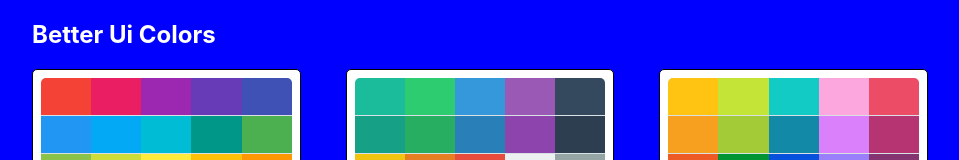
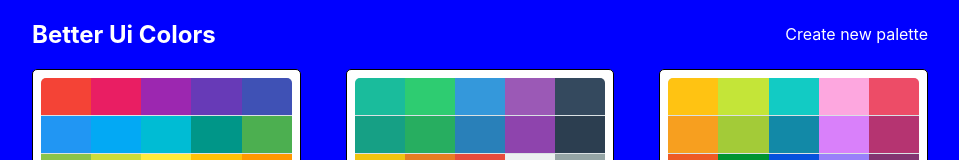
Before and after one commit to Sashakil12/flat-ui-clone, a React (Create React App) app: page / in a window 1280 px wide. Shown: the top 160 px of the page, without its empty margins (160-1119 px from the left). Built offline with nearby package versions, Linux system fonts and the light colour scheme.

Commit message:
connected react color with add button

```diff
--- a/package.json
+++ b/package.json
@@ -12,6 +12,7 @@
     "chroma-js": "^2.1.0",
     "rc-slider": "^9.1.0",
     "react": "^16.12.0",
+    "react-color": "^2.18.0",
     "react-copy-to-clipboard": "^5.0.2",
     "react-dom": "^16.12.0",
     "react-router-dom": "^5.1.2",
--- a/src/App.js
+++ b/src/App.js
@@ -5,6 +5,7 @@
 import SingleColorPalette from "./SingleColorComponent";
 import generatePalette from "./colorHelper";
 import { Route, Switch } from "react-router-dom";
+import NewPaletteForm from "./NewPaletteForm";
 
 function App() {
   function findPalette(id) {
@@ -14,6 +15,7 @@
   }
   return (
     <Switch>
+      <Route new path="/palette/new" render={() => <NewPaletteForm />} />
       <Route
         exact
         path="/"
--- a/src/PaletteList.js
+++ b/src/PaletteList.js
@@ -23,7 +23,12 @@
     display: "flex",
     width: "100%",
     justifyContent: "space-between",
-    color: "white"
+    color: "white",
+    alignItems: "center",
+    "& a": {
+      color: "white",
+      textDecoration: "none"
+    }
   },
   palette: {
     boxSizing: "border-box",
@@ -48,6 +53,7 @@
         <div className={classes.container}>
           <nav className={classes.nav}>
             <h1>Better Ui Colors</h1>
+            <Link to="/palette/new">Create new palette</Link>
           </nav>
           <div className={classes.palette}>
             {palettes.map(palette => (
```
Also changed, not shown: 1 other file (tests, documents, lock files or other folders).
